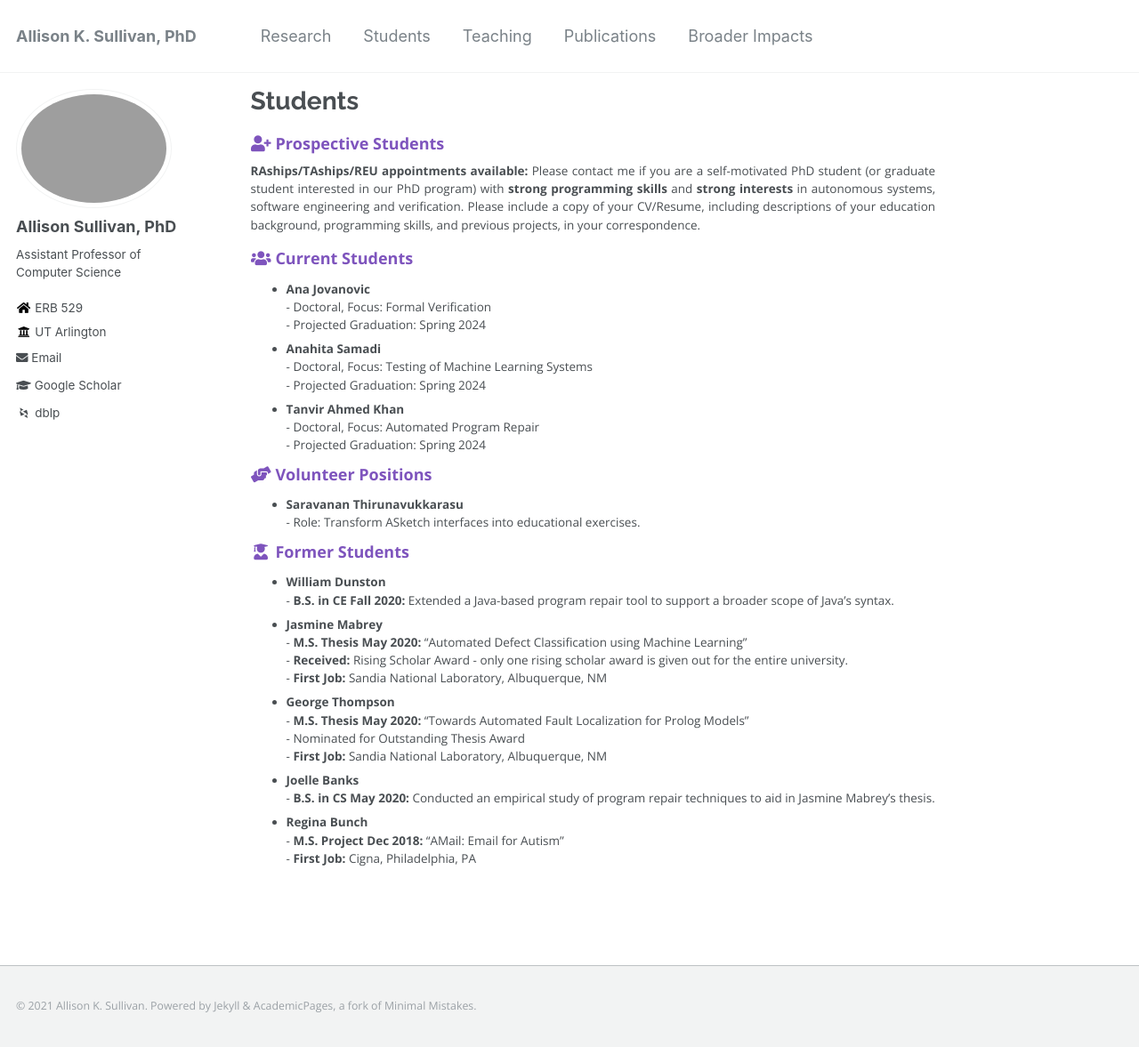
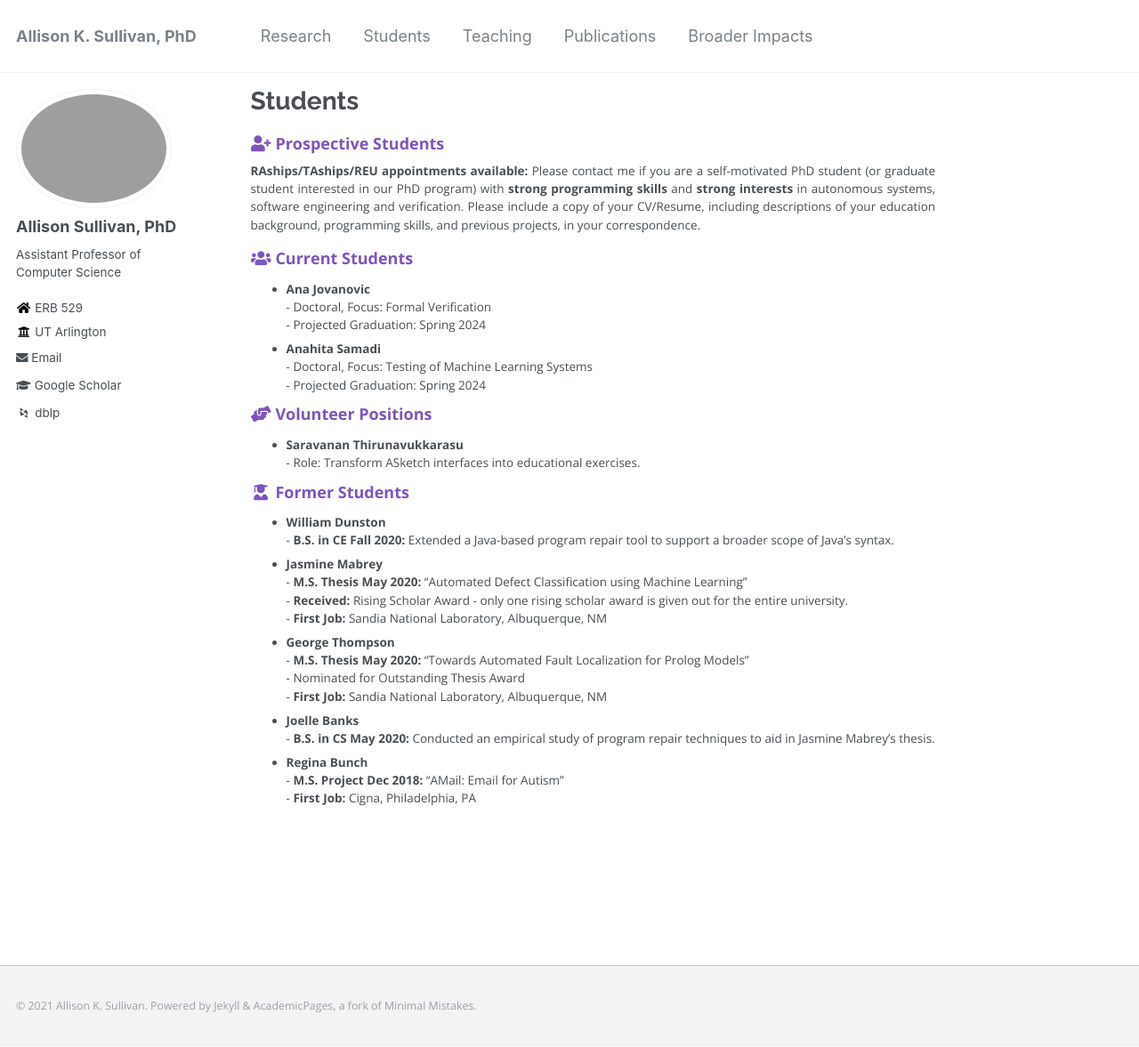
Before and after one commit to Allisonius/allisonius.github.io, a Jekyll site: the page built from _pages/students.md, in a window 1280 px wide and 1177 px high. Shown: the whole window at 89% size. Built offline with Jekyll 4.4.1, drawn with Linux system fonts in a browser that asks for light colours; some web fonts are replaced.

Commit message:
Update students.md

```diff
--- a/_pages/students.md
+++ b/_pages/students.md
@@ -11,7 +11,6 @@ author_profile: true
 ### <i class="fa fa-fw fa-users" aria-hidden="true"></i> Current Students
 * **Ana Jovanovic** <br> - Doctoral, Focus: Formal Verification <br> - Projected Graduation: Spring 2024
 * **Anahita Samadi** <br> - Doctoral, Focus: Testing of Machine Learning Systems <br> - Projected Graduation: Spring 2024
-* **Tanvir Ahmed Khan** <br> - Doctoral, Focus: Automated Program Repair <br> - Projected Graduation: Spring 2024
 
 ### <i class="fa fa-fw fa-hands-helping" aria-hidden="true"></i> Volunteer Positions
 * **Saravanan Thirunavukkarasu** <br> - Role: Transform ASketch interfaces into educational exercises.
```
